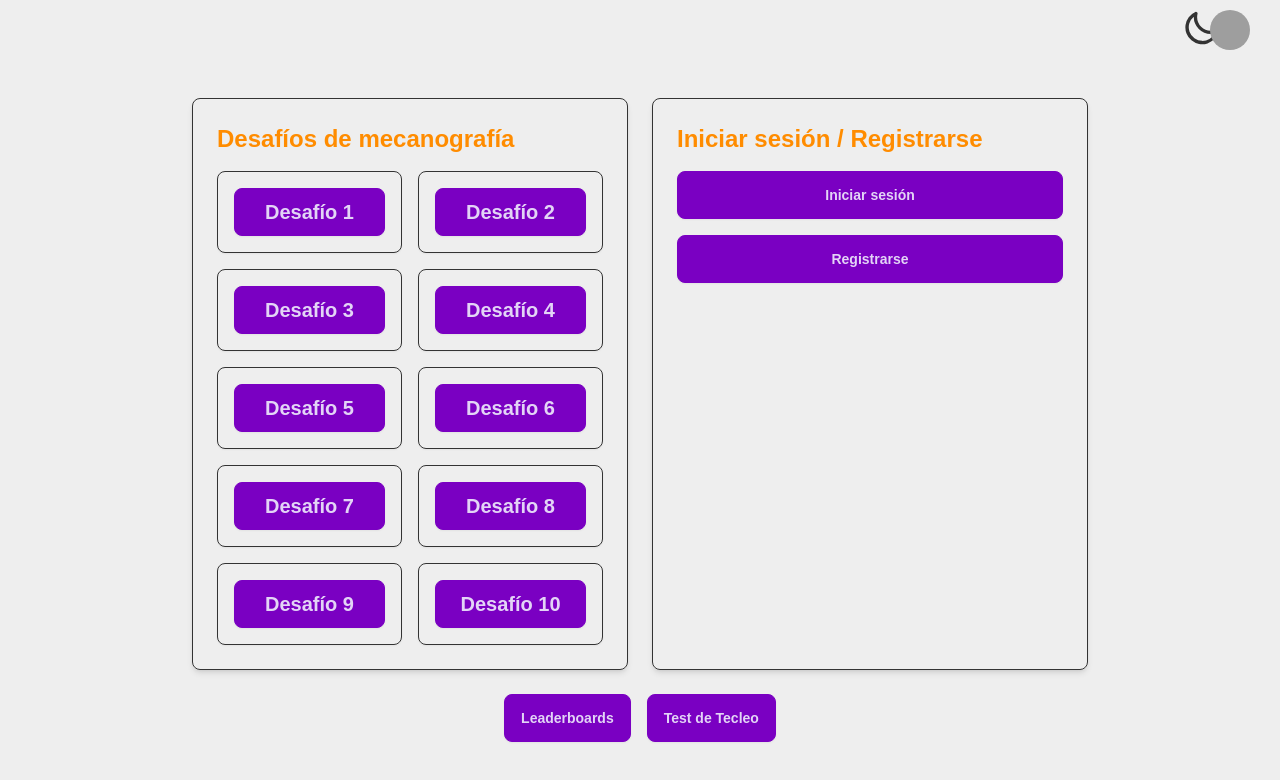
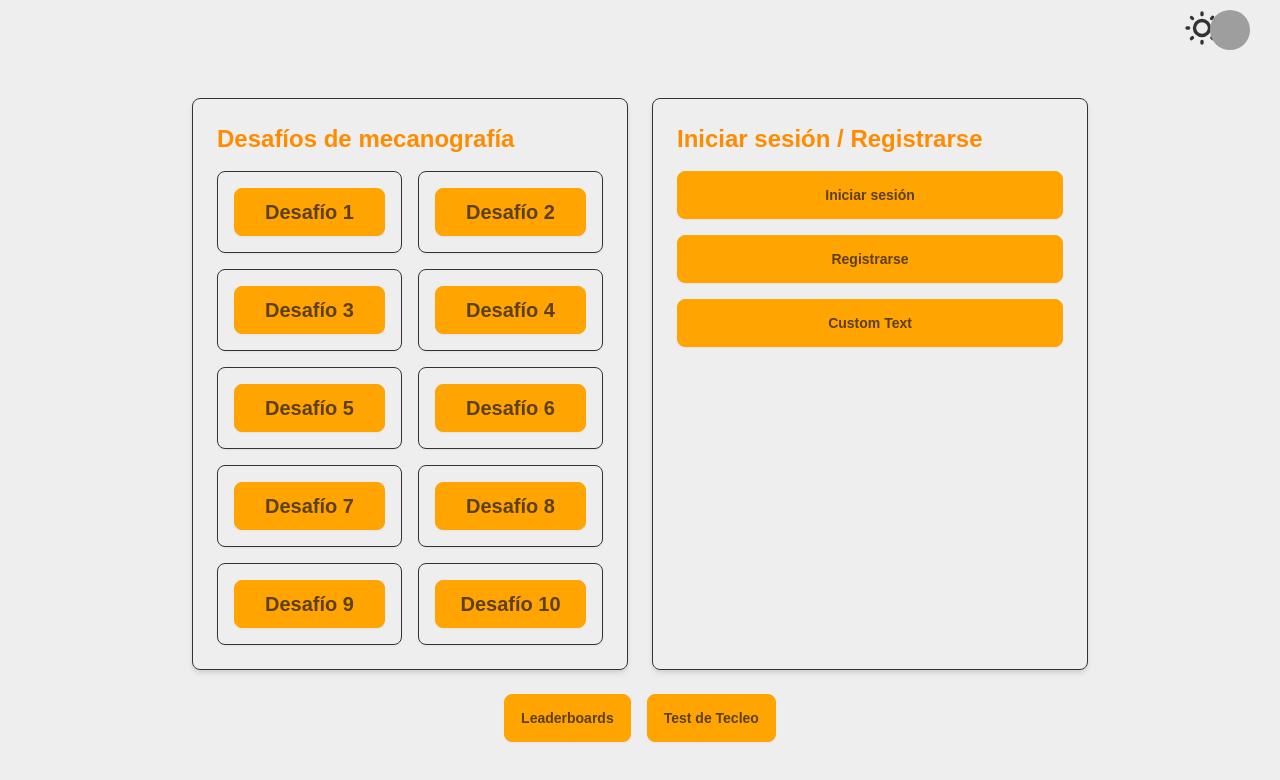
Before and after one commit to francohenker/aux-typing, a React (Create React App) app in the folder frontend/: page / in a window 1280 px wide. Shown: the top 780 px of the page. Built offline with nearby package versions, Linux system fonts and the light colour scheme; grey boxes are pictures that could not be loaded.

Commit message:
minimals updates front

```diff
--- a/frontend/src/components/CustomTextUser.jsx
+++ b/frontend/src/components/CustomTextUser.jsx
@@ -2,6 +2,7 @@ import React, { useState } from 'react';
 import { useNavigate } from 'react-router-dom';
 import '../styles/CustomTextPage.css';
 import ThemeChange from './ThemeChange';
+import UserProfile from './UserProfile';
 
 function CreateCustomText({ saveCustomText }) {
   const [customText, setCustomText] = useState('');
@@ -32,6 +33,7 @@ function CreateCustomText({ saveCustomText }) {
 
   return (
     <div className="create-text-container">
+      <UserProfile/>
       <ThemeChange/>
       <h2 className="text-2xl font-bold mb-4 text-orange-600">Crea tu propio texto</h2>
       <form onSubmit={handleSubmit}>
--- a/frontend/src/components/ThemeChange.jsx
+++ b/frontend/src/components/ThemeChange.jsx
@@ -21,7 +21,7 @@ function ThemeChange() {
             type="checkbox"
             className="theme-controller"
             onChange={toggleTheme}
-            checked={theme === 'halloween'}
+            checked={theme === 'night'}
             />
 
           {/* sun icon */}
--- a/frontend/src/components/UseTheme.jsx
+++ b/frontend/src/components/UseTheme.jsx
@@ -4,7 +4,7 @@ function useTheme() {
   const [theme, setTheme] = useState(() => {
     // Obtener el tema guardado en localStorage, si no, por defecto es 'light'
     const savedTheme = localStorage.getItem('theme');
-    return savedTheme ? savedTheme : 'halloween';
+    return savedTheme ? savedTheme : 'bumblebee';
   });
 
   useEffect(() => {
@@ -16,7 +16,7 @@ function useTheme() {
   }, [theme]);
 
   const toggleTheme = () => {
-    setTheme((prevTheme) => (prevTheme === 'halloween' ? 'bumblebee' : 'halloween'));
+    setTheme((prevTheme) => (prevTheme === 'bumblebee' ? 'night' : 'bumblebee'));
   };
 
   return [theme, toggleTheme];
--- a/frontend/src/pages/App.js
+++ b/frontend/src/pages/App.js
@@ -19,24 +19,16 @@ function App() {
   return (
     <Routes >
       <Route path="/" element={
-
-
         <div className=" flex flex-col items-center justify-center min-h-screen p-6">
-
           <div className=''>
-
             <ThemeChange />
             <UserProfile />
-
-
           </div>
-
           <div className="grid grid-cols-1 md:grid-cols-2 gap-6 w-full max-w-4xl">
             {/* Sección de desafíos de mecanografía */}
             <div className="p-6 rounded-lg shadow-md border border-black">
               <h2 className="text-2xl font-bold mb-4 text-orange-600">Desafíos de mecanografía</h2>
               <div className="grid grid-cols-2 gap-4">
-
                 <div
                   key={1}
                   onClick={() => handleChallengeClick(1)}
@@ -115,9 +107,7 @@ function App() {
                   className="p-4 rounded-lg shadow-sm text-center cursor-pointer border border-black hover:bg-orange-200 transition-colors duration-300"
                 >
                   <button className="btn btn-secondary w-full text-xl font-semibold">{`Desafío 10`}</button>
-
                 </div>
-
               </div>
             </div>
 
@@ -131,7 +121,11 @@ function App() {
                 <button className="btn btn-secondary" onClick={() => window.location.href = '/RegisterPage'}>
                   Registrarse
                 </button>
+                <button className="btn btn-secondary space-y-100" onClick={() => window.location.href = '/Customtext'}>
+                  Custom Text
+                </button>
               </div>
+
             </div>
           </div>
 
@@ -151,7 +145,7 @@ function App() {
         </div>
       } />
 
-      {/* Rutas adicionales */}
+      {/* Ru</style>tas adicionales */}
       <Route path="/LoginPage" element={<LoginPage />} />
       <Route path="/RegisterPage" element={<RegisterPage />} />
       <Route path="/leaderboards" element={<LeaderBoardPage />} />
--- a/frontend/src/pages/LeaderBoardPage.js
+++ b/frontend/src/pages/LeaderBoardPage.js
@@ -1,6 +1,7 @@
 import React, { useState, useEffect } from 'react';
 import LeaderBoard from '../components/LeaderBoard';
 import ThemeChange from '../components/ThemeChange';
+import UserProfile from '../components/UserProfile';
 function LeaderBoardPage() {
   // estado para almacenar la lista de usuarios y sus puntajes
   const [users, setUsers] = useState([]);
@@ -21,6 +22,7 @@ function LeaderBoardPage() {
     <div className="flex justify-center items-center min-h-screen bg-white">
       <div className="w-full max-w-4xl p-6">
         <LeaderBoard users={users}/>
+        <UserProfile/>
         <ThemeChange/>
       </div>
     </div>
--- a/frontend/src/pages/LoginPage.js
+++ b/frontend/src/pages/LoginPage.js
@@ -26,8 +26,9 @@ const LoginPage = () => {
 
   const handleGoogleLogin = () => {
     // Redirigir a la ruta de autenticación de Google en el backend
-    // window.open('http://localhost:4000/auth/google', '_self');
-    alert('COMING SOON');
+    window.open('http://localhost:4000/auth/google', '_self');
+    // alert('COMING SOON');
+
   };
 
   return (
--- a/frontend/src/pages/TypingTestPage.js
+++ b/frontend/src/pages/TypingTestPage.js
@@ -1,6 +1,8 @@
 import React, { useState, useEffect, useRef } from 'react';
 import '../styles/TypingTestPage.css';
 import CounterWpm from '../components/CounterWpm';
+import ThemeChange from '../components/ThemeChange';
+import UserProfile from '../components/UserProfile';
 
 function TypingTestPage() {
   const [words, setWords] = useState([]);
@@ -91,9 +93,12 @@ function TypingTestPage() {
   };
 
   return (
-    <div className="typing-test-container">
+
+      <div className="typing-test-container" >
       <h2 className="text-3xl font-bold mb-4 text-orange-600">Test de Tecleo</h2>
 
+      <UserProfile/>
+      <ThemeChange />
       <div className="counter-container">
         <CounterWpm inputText={typedWords} originalWords={words} />
       </div>
@@ -103,15 +108,18 @@ function TypingTestPage() {
       </div>
 
       <textarea
+        style={{ marginBottom: '20px' }}
         ref={textareaRef}
         className="typing-input"
+        // className='btn'
         placeholder="Escribe aquí..."
         value={typedWords}
         onChange={handleTyping} // Actualiza el estado typedWords
         onKeyPress={handleKeyPress} // Maneja la tecla Enter
       />
 
-      <div className="keyboard-container">
+
+      <div className="keyboard-container" >
         <div className="keyboard-row">
           {'qwertyuiop'.split('').map((letter) => (
             <div key={letter} id={letter} className="key">
@@ -138,7 +146,9 @@ function TypingTestPage() {
       </div>
 
     </div>
-);
-}
+
+    );
+  }
+
 
 export default TypingTestPage;
--- a/frontend/src/styles/CustomTextPage.css
+++ b/frontend/src/styles/CustomTextPage.css
@@ -3,9 +3,11 @@
     margin: 20px auto;
     padding: 20px;
     max-width: 600px;
-    background-color: #f9f9f9;
+    background-color: #fff;
     border-radius: 8px;
     box-shadow: 0px 4px 8px rgba(0, 0, 0, 0.1);
+    scrollbar-width: thin;
+
   }
 
   h2 {
@@ -78,9 +80,10 @@
   }
 
   .button-group {
-    display: flex;
-    justify-content: flex-start;
-    gap: 10px; /* Espacio entre los botones */
+    display: flex ;
+    justify-content: right;
+    /* gap: 357px; Espacio entre los botones */
+    gap: 10px;
   }
 
   .save-button {
--- a/frontend/src/styles/TypingTestPage.css
+++ b/frontend/src/styles/TypingTestPage.css
@@ -39,10 +39,11 @@
 
   .typing-input {
     width: 100%;
-    max-width: 600px;
+    max-width: 900px;
     height: 100px;
     padding: 10px;
     border: 1px solid #FF8C00;
+    background-color: #fff;
     border-radius: 8px;
     font-size: 18px;
   }
--- a/frontend/tailwind.config.js
+++ b/frontend/tailwind.config.js
@@ -17,10 +17,10 @@ module.exports = {
   },
 
   daisyui: {
-    themes: ["halloween", "bumblebee", {
-      dark: {
+    themes: ["forest", "bumblebee", {
+      night: {
         "primary": "#793ef9",
-        "secondary": "#d926a9",
+        "secondary": "#ff9f0c",
         "accent": "#1fb2a5",
         "neutral": "#2a2e37",
         "base-100": "#1f2937", // Fondo oscuro para el tema 'dark'
```
Also changed, not shown: frontend/src/styles/App.css (+13 -0 lines), 1 other file (tests, documents, lock files or other folders). Lines whose indentation alone changed are shown as unchanged.
